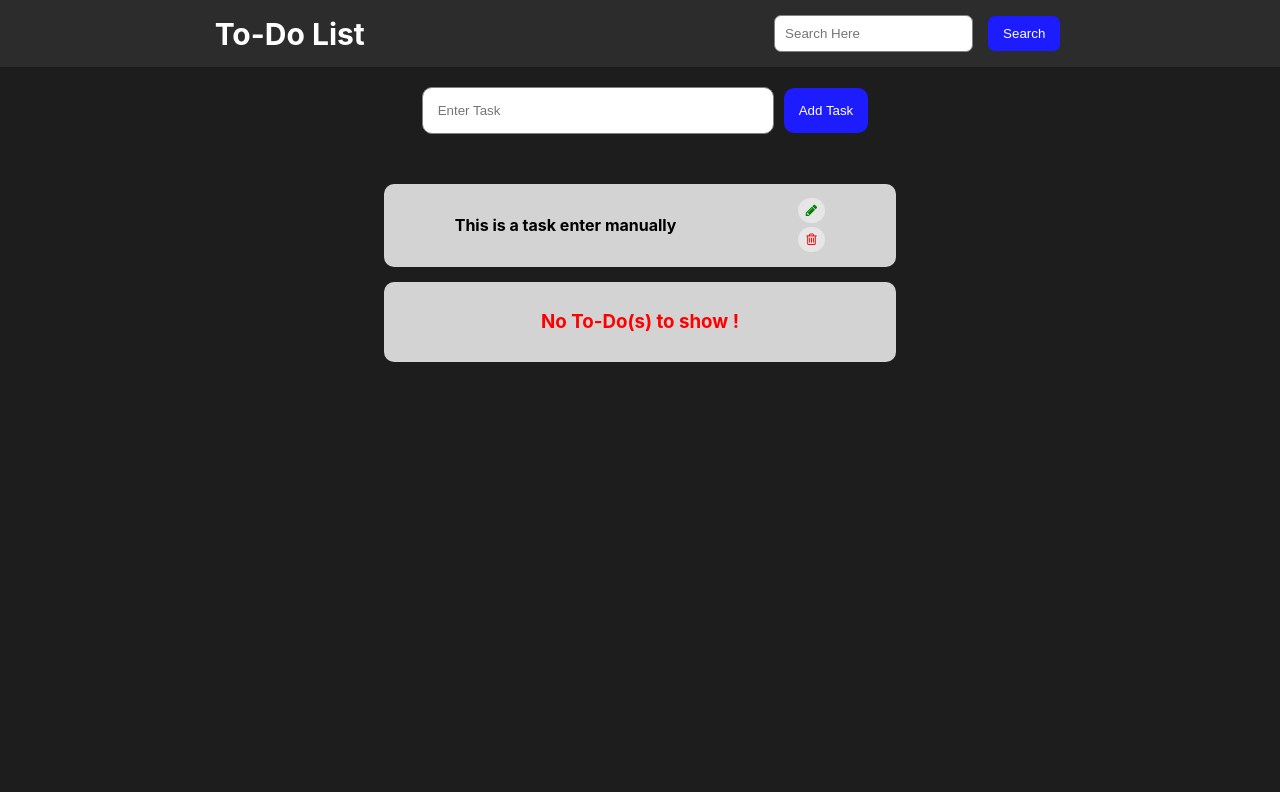
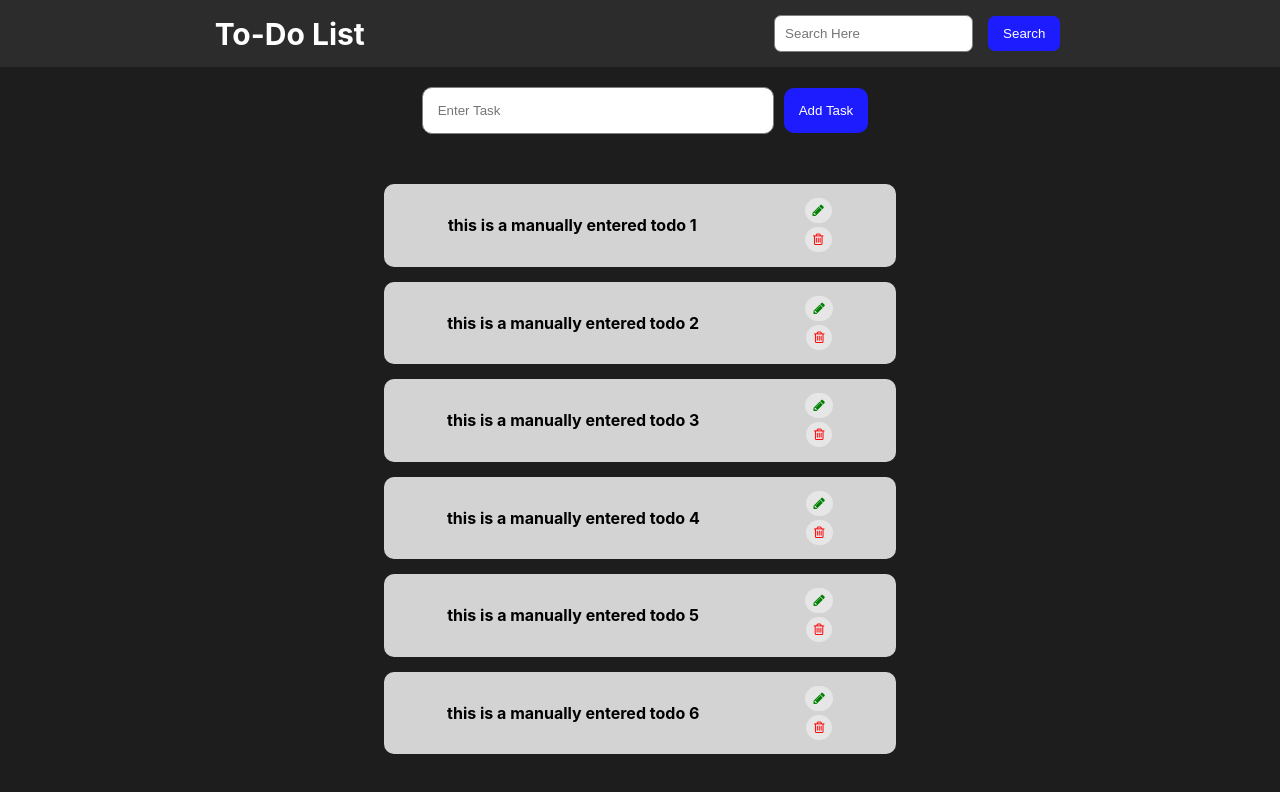
Before and after one commit to muteenk/To-Do-List-React, a React (Create React App) app: page / in a window 1280 px wide. Shown: the top 792 px of the page. Built offline with nearby package versions, Linux system fonts and the light colour scheme.

Commit message:
Adding todos functionality

```diff
--- a/src/App.css
+++ b/src/App.css
@@ -42,7 +42,7 @@ nav .search button:hover{
 
 /* Add Todo input bar  */
 
-.makeToDo{
+.makeToDo form{
   display: flex;
   align-items: center;
   justify-content: center;
--- a/src/App.js
+++ b/src/App.js
@@ -1,3 +1,4 @@
+import React, {useState} from 'react'
 import './App.css';
 import Nav from './components/Nav'
 import AddTodo from './components/AddTodo'
@@ -5,16 +6,47 @@ import Todo from './components/Todo'
 import NoTodo from './components/NoTodo'
 
 function App() {
+
+  const [Todo_list, setTodo_list] = useState([
+    {
+      id: 1,
+      Title: "this is a manually entered todo 1"
+    },
+    {
+      id: 2,
+      Title: "this is a manually entered todo 2"
+    },
+    {
+      id: 3,
+      Title: "this is a manually entered todo 3"
+    },
+    {
+      id: 4,
+      Title: "this is a manually entered todo 4"
+    },
+    {
+      id: 5,
+      Title: "this is a manually entered todo 5"
+    },
+    {
+      id: 6,
+      Title: "this is a manually entered todo 6"
+    }
+  ])
+
+
   return (
     <>
       <Nav/>
 
       {/* To Add TODOs  */}
-      <AddTodo/>
+      <AddTodo list={Todo_list} todo_func={setTodo_list} />
 
       <div className="todo-box">
-        <Todo/>
-        <NoTodo/>
+        {
+          // To show todos and no todos
+          Todo_list.length > 0 ? Todo_list.map(e => {return <Todo data={e} key={e.id} />}) : <NoTodo/>
+        }
       </div>
     </>
   );
--- a/src/components/AddTodo.jsx
+++ b/src/components/AddTodo.jsx
@@ -1,10 +1,33 @@
-import React from 'react'
+import React, { useState } from 'react'
 
-const AddTodo = () => {
+const AddTodo = (props) => {
+
+    const [task, setTask] = useState("");
+
+    function todoTask(e) {
+        setTask(e.target.value)
+    }
+
+    function addTodo(e) {
+
+        e.preventDefault();
+
+        let noOfTodos = props.list.length;
+
+        let newTodo = {
+            id: noOfTodos + 1,
+            Title: task
+        }
+
+        props.todo_func([...props.list, newTodo])
+    }
+
     return (
         <div className="makeToDo">
-            <input type="text" name="AddToDo" placeholder="Enter Task" />
-            <button> Add Task </button>
+            <form onSubmit={addTodo}>
+                <input type="text" onChange={todoTask} name="AddToDo" placeholder="Enter Task" />
+                <button> Add Task </button>
+            </form>
         </div>
     )
 }
--- a/src/components/Todo.jsx
+++ b/src/components/Todo.jsx
@@ -1,10 +1,10 @@
 import React from 'react'
 
-const Todo = () => {
+const Todo = (props) => {
     return (
         <div className="todo-panel">
             <div className="todo">
-                <h4>This is a task enter manually</h4>
+                <h4>{props.data.Title}</h4>
                 <div className="todo-btns">
                     <button id="edit"><i className="fa fa-pencil"></i></button>
                     <button id="delete"><i className="fa fa-trash-o"></i></button>
```
